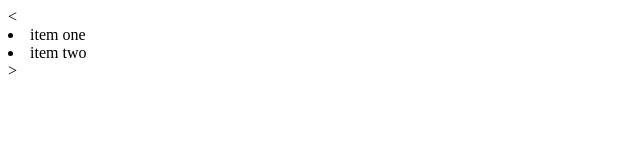
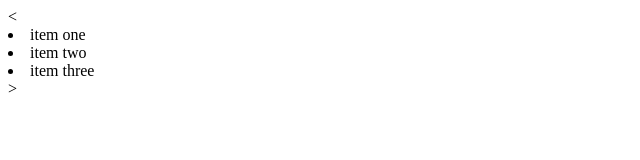
Before and after one commit to anya-chocolat/hello-world, a plain HTML site: page index.html in a window 1280 px wide. Shown: the full height of the page, 0-640 px from the left. Drawn offline with Linux system fonts and the light colour scheme.

Commit message:
some changes

```diff
--- a/index.html
+++ b/index.html
@@ -7,5 +7,6 @@
   <body>
     <li>item one</li>
     <li>item two</li>
+    <li>item three</li>
   </body>
 </html>>
```
Also changed, not shown: ленин.jpg (added).
